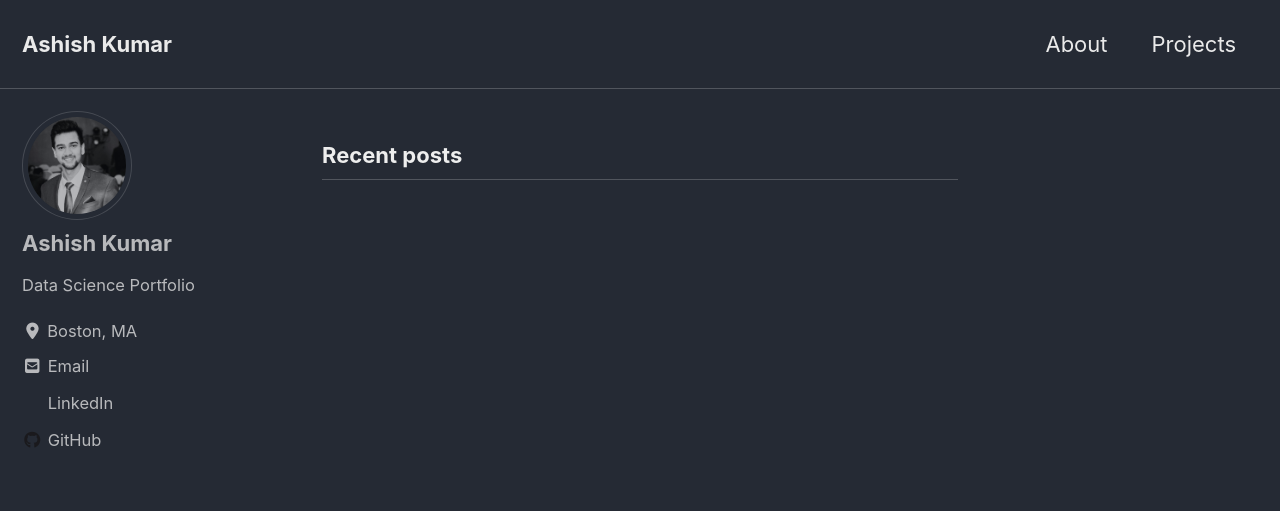
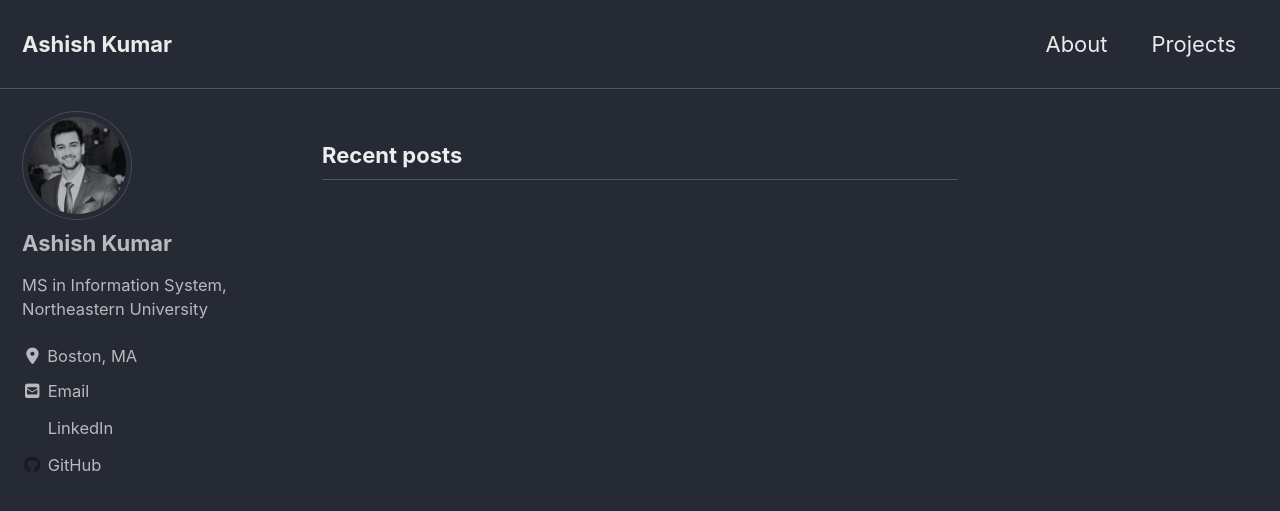
Before and after one commit to ashish-kumarsingh/ashish-kumarsingh.github.io, a Jekyll site: the page built from index.html, in a window 1280 px wide and 900 px high. Shown: the top 511 px of the window. Built offline with Jekyll 4.4.1, drawn with Linux system fonts in a browser that asks for light colours; cached includes are drawn as plain includes; nearby versions of some CDN libraries; the list of posts is cut into pages by our own code.

Commit message:
adding univ

```diff
--- a/_config.yml
+++ b/_config.yml
@@ -95,7 +95,7 @@ analytics:
 author:
   name             : "Ashish Kumar"
   avatar           : "/images/bio.png"# path of avatar image, e.g. "/assets/images/bio-photo.jpg"
-  bio              : "Data Science Portfolio"
+  bio              : "MS in Information System, Northeastern University"
   location         : "Boston, MA"
   email            :
   links:
```
